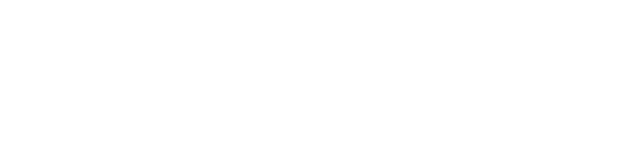
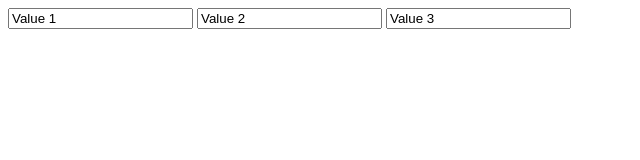
Before and after one commit to Paul-Tobiloba/jaam-nwc, a plain HTML site: page index.html in a window 1280 px wide. Shown: the whole page, without its empty margins (0-640 px from the left). Drawn offline with Linux system fonts and the light colour scheme.

Commit message:
Update index.html

```diff
--- a/index.html
+++ b/index.html
@@ -4,7 +4,21 @@
     <title>My Script</title>
 </head>
 <body>
+    <input type="text" id="input1">
+    <input type="text" id="input2">
+    <input type="text" id="input3">
+
     <script>
+        // Retrieve the input elements
+        var input1 = document.getElementById('input1');
+        var input2 = document.getElementById('input2');
+        var input3 = document.getElementById('input3');
+
+        // Set the desired values for the inputs
+        input1.value = "Value 1";
+        input2.value = "Value 2";
+        input3.value = "Value 3";
+
         var numOfClicks = document.documentElement.querySelectorAll('[formcontrolid="fc_1d2c3c8e8556462fb5107b35b9785e23"] .ntx-repeating-section-repeated-section').length - 1;
 
         for (var i = 0, j = numOfClicks; i < j; i++) {
```
